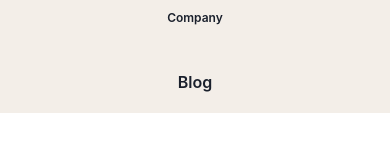
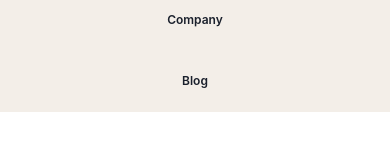
Before and after one commit to Abhinav-2004/Affworld-Dashboard, a React (Create React App) app in the folder dashboard/: page / in a window 390 px wide. Both pictures are taken after a click on the button 365 px from the left and 31 px from the top of the page. Shown: the part 330-490 px from the top of the page. Built offline with nearby package versions, Linux system fonts and the light colour scheme.

Commit message:
correction

```diff
--- a/dashboard/src/Components/Navbar/Navbar.js
+++ b/dashboard/src/Components/Navbar/Navbar.js
@@ -238,7 +238,7 @@ const Navbar = () => {
             <div className="flex justify-center items-center">Company</div>
           </div>
         </button>
-        <button className="optionFeaturesn flex justify-center items-center gap-10 text-md font-semibold">
+        <button className="optionFeatures flex justify-center items-center gap-10 text-md font-semibold">
           <div className="flex justify-center items-center">
             <div className="flex justify-center items-center">Blog</div>
           </div>
```
